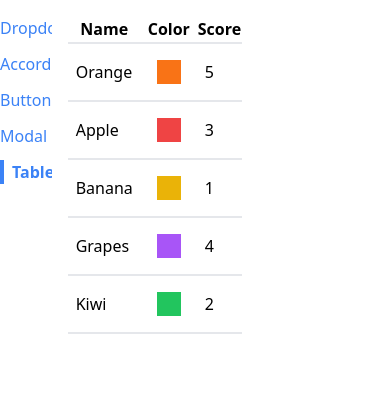
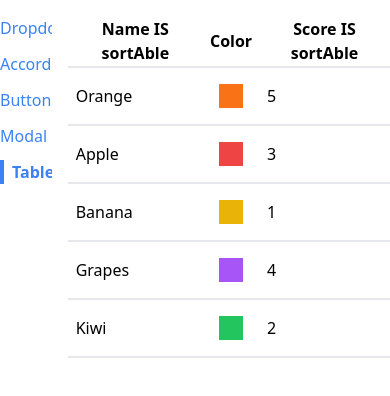
Before and after one commit to kirbeee/react_course, a React (Create React App) app in the folder section10-routing-system/comps/: page /table in a window 390 px wide. Shown: the top 396 px of the page. Built offline with nearby package versions, Linux system fonts and the light colour scheme.

Commit message:
init the SortableTable

```diff
--- /dev/null
+++ b/section10-routing-system/comps/src/components/SortableTable.js
@@ -0,0 +1,16 @@
+import Table from "./Table";
+
+function SortableTable(props) {
+    const { config } = props;
+
+    const updatedConfig = config.map((column) => {
+        return (column.sortValue) ? {
+            ...column,
+            header: () => <th>{column.label} IS sortAble</th>
+        } : column
+    })
+
+    return <Table {...props} config={updatedConfig}/>;
+}
+
+export default SortableTable;
--- a/section10-routing-system/comps/src/components/Table.js
+++ b/section10-routing-system/comps/src/components/Table.js
@@ -1,16 +1,16 @@
-function Table({data, config}) {
-    const renderedHeaders = config.map((header) => {
-        return <th key={header.label}>{header.label}</th>
+import { Fragment } from "react";
+
+function Table({data, config, keyFn}) {
+    const renderedHeaders = config.map((column) => {
+        return (column.header) ? <Fragment key={column.label}>{column.header()}</Fragment>: <th key={column.label}>{column.label}</th>
     })
 
-    const renderedRows = data.map((fruit) => {
+    const renderedRows = data.map((rowData) => {
         const renderCells = config.map((column) => {
-            return <td className="p-2" key={column.label}>{column.render(fruit)}</td>
+            return <td className="p-2" key={column.label}>{column.render(rowData)}</td>
         })
         return (
-            <tr className="border-b-2" key={fruit.name}>
-                {renderCells}
-            </tr>
+            <tr className="border-b-2" key={keyFn(rowData)}>{renderCells}</tr>
         )
     })
     return (
--- a/section10-routing-system/comps/src/pages/TablePage.js
+++ b/section10-routing-system/comps/src/pages/TablePage.js
@@ -1,4 +1,4 @@
-import Table from '../components/Table';
+import SortableTable from "../components/SortableTable";
 
 function TablePage(){
     const data = [
@@ -12,7 +12,8 @@ function TablePage(){
     const config = [
         {
             label: 'Name',
-            render: (fruit) => fruit.name
+            render: (fruit) => fruit.name,
+            sortValue: (fruit) => fruit.name
         },
         {
             label: 'Color',
@@ -20,13 +21,16 @@ function TablePage(){
         },
         {
             label: 'Score',
-            render: (fruit) => fruit.score
+            render: (fruit) => fruit.score,
+            sortValue: (fruit) => fruit.score
         },
     ]
 
+    const keyFn = (fruit) => fruit.name;
+
     return(
         <div>
-            <Table data={data} config={config}/>
+            <SortableTable data={data} config={config} keyFn={keyFn}/>
         </div>
     )
 }
```
